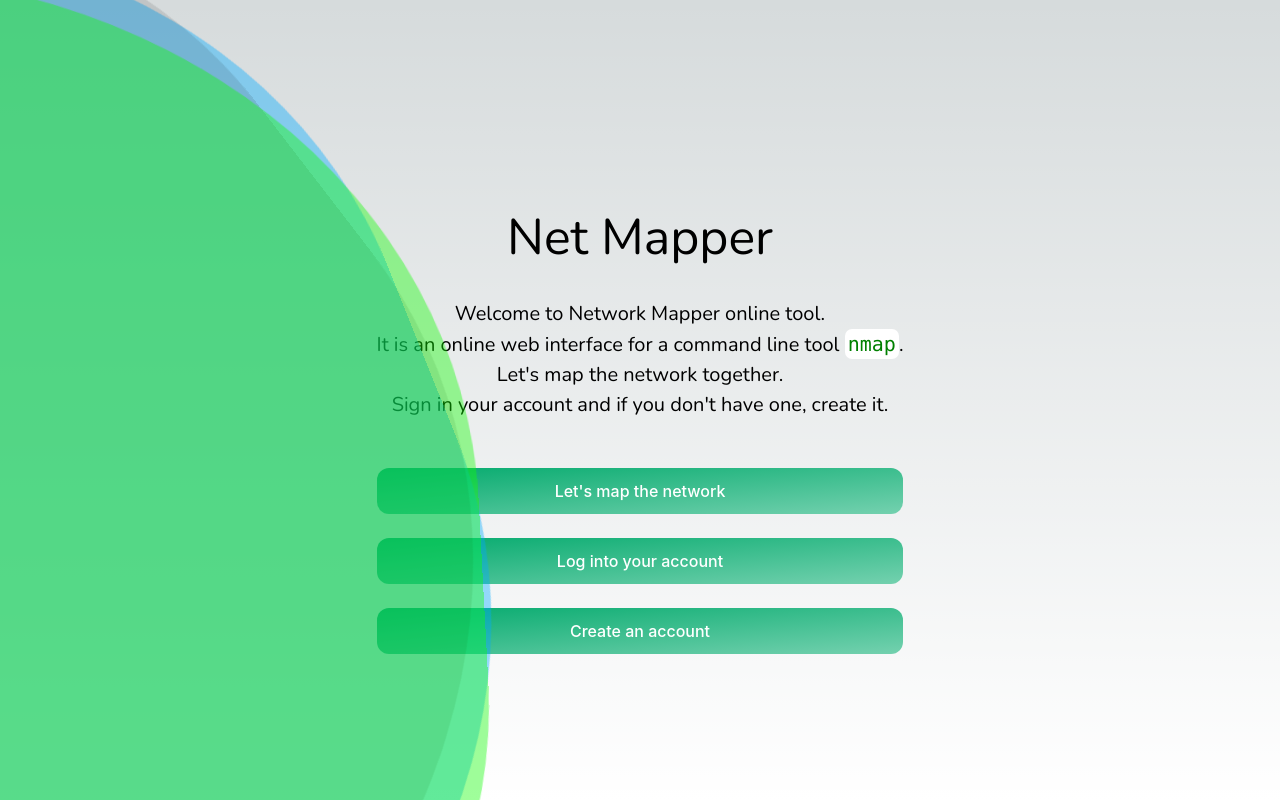
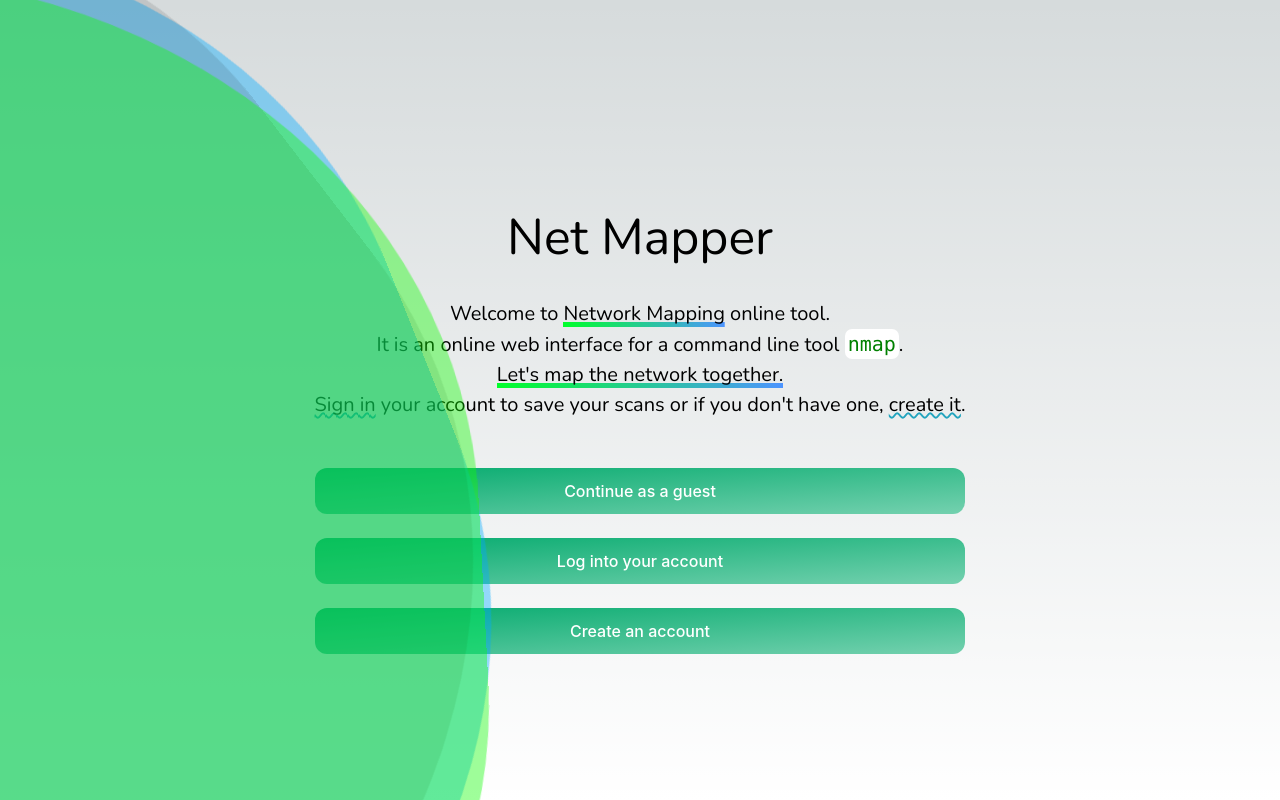
Before and after one commit to TheVSDev/netmapper, a Next.js app: page / in a window 1280 px wide. Built offline with nearby package versions, Linux system fonts and the light colour scheme.

Commit message:
done: welcome page span underline style

```diff
--- a/src/pages/index.jsx
+++ b/src/pages/index.jsx
@@ -27,14 +27,14 @@ export default function Welcome() {
             <h1 className={styles.title}>Net Mapper</h1>
             <br />
             <p className={styles.text}>
-              Welcome to Network Mapper online tool. <br />
+              Welcome to <span className={styles.underlineGradient}>Network Mapping</span> online tool. <br />
               It is an online web interface for a command line tool <code className={styles.code}>nmap</code>. <br />
-              Let&apos;s map the network together. <br />
-              Sign in your account and if you don&apos;t have one, create it.
+              <span className={styles.underlineGradient}>Let&apos;s map the network together.</span> <br />
+              <span className={styles.underlineWavy}>Sign in</span> your account to save your scans or if you don&apos;t have one, <span className={styles.underlineWavy}>create it</span>.
             </p>
             <br />
             <br />
-            <Link href="/scan-page"><Button btnLabel="Let's map the network" /></Link><br /><br />
+            <Link href="/scan-page"><Button btnLabel="Continue as a guest" /></Link><br /><br />
             <Link href="/sign-in"><Button btnLabel="Log into your account" /></Link><br /><br />
             <Link href="/sign-up"><Button btnLabel="Create an account" /></Link>
         </div>
--- a/src/web/styles/Welcome.module.css
+++ b/src/web/styles/Welcome.module.css
@@ -98,3 +98,16 @@
     from { transform: rotate(0deg); }
     from { transform: rotate(360deg); }
 }
+
+.underlineWavy {
+    -webkit-text-decoration: underline wavy #22a4be;
+    text-decoration: underline wavy #22a4be;
+    text-decoration-skip-ink: none;
+}
+
+.underlineGradient {
+    background-image: linear-gradient(90deg, #00ff2a, #4d94ff);
+    background-position: bottom;
+    background-size: 100% 20%;
+    background-repeat: no-repeat;
+}
```
